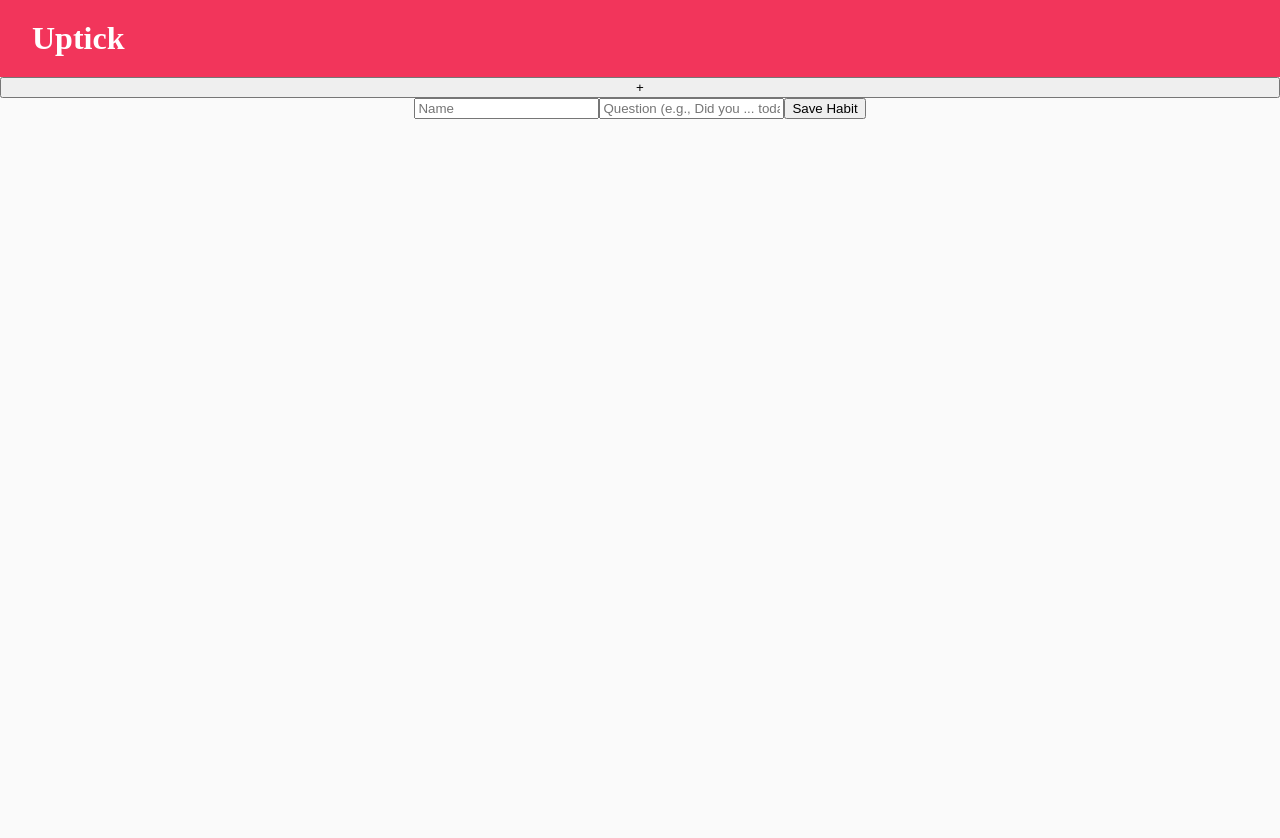
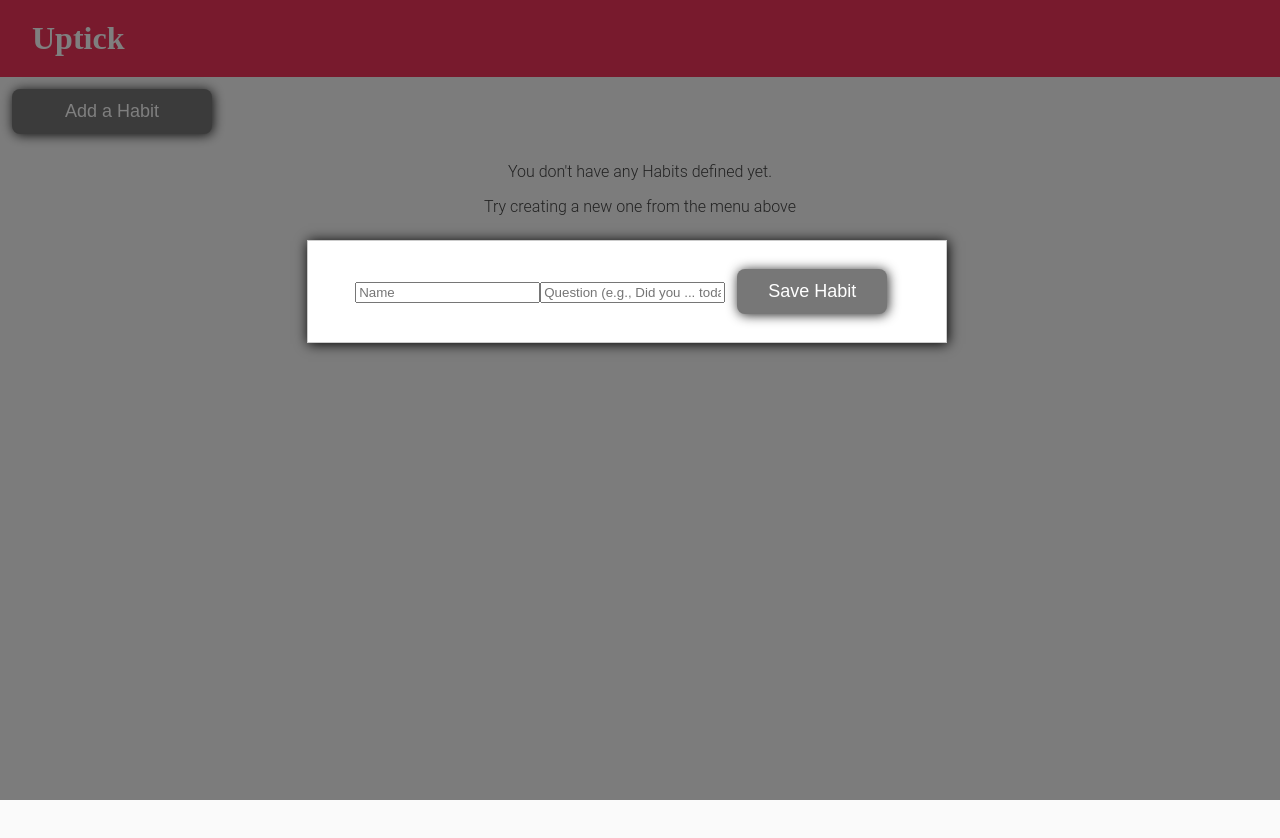
Before and after one commit to Rory-Gaddin/react-habits, a React (Create React App) app: page / in a window 1280 px wide. Shown: the top 838 px of the page. Built offline with nearby package versions, Linux system fonts and the light colour scheme; a web font is replaced by a local one.

Commit message:
New Habit form to Modal window

```diff
--- a/src/components/UI/RaisedButton/RaisedButton.js
+++ b/src/components/UI/RaisedButton/RaisedButton.js
@@ -23,7 +23,7 @@ const RaisedButton = props => {
       disabled={props.disabled}
       onClick={props.onClick}
       {...domProps}
-    >{props.text}</button>
+    >{props.children}</button>
   )
 }
 
--- a/src/containers/HabitConfiguration/HabitConfiguration.js
+++ b/src/containers/HabitConfiguration/HabitConfiguration.js
@@ -1,5 +1,6 @@
 import React, { Component } from 'react'
 import './HabitConfiguration.css'
+import RaisedButton from './../../components/UI/RaisedButton/RaisedButton';
 
 export default class HabitConfiguration extends Component {
   render() {
@@ -17,10 +18,10 @@ export default class HabitConfiguration extends Component {
           placeholder="Question (e.g., Did you ... today?)"
           value={this.state.question}
         ></input>
-        <button
+        <RaisedButton
           disabled={!this.formIsValid}
           onClick={this.saveHandler}
-        >Save Habit</button>
+        >Save Habit</RaisedButton>
       </div>
     )
   }
--- a/src/containers/HabitList/HabitList.js
+++ b/src/containers/HabitList/HabitList.js
@@ -7,13 +7,15 @@ import * as habitActions from './../../store/actions/habit.actions';
 import { HabitDisplayState } from './../../store/reducers/habit.reducer';
 import Habit from './../Habit/Habit';
 import './HabitList.css';
+import RaisedButton from './../../components/UI/RaisedButton/RaisedButton';
+import Modal from './../../components/UI/Modal/Modal';
 
 class HabitList extends Component {
   render = () => <ThemeContext.Consumer>{themeCtx => (
     <div className={getThemeStyles('background.primary', themeCtx, 'HabitContainer')}>
-      <button
+      <RaisedButton
         onClick={this.props.onAddNewHabit}
-      >+</button>
+      >Add a Habit</RaisedButton>
       <div className="HabitListContainer">
         {this.habitList()}
       </div>
@@ -25,8 +27,7 @@ class HabitList extends Component {
    * UI Fragment Functions
    */
 
-  habitList = () => this.props.displayState === HabitDisplayState.SHOW_HABIT_LIST
-  ? this.props.habits.length > 0
+  habitList = () => this.props.habits.length > 0
   ? this.props.habits.map(h =>
       <Habit key={h.id} habit={h} />
     )
@@ -36,13 +37,18 @@ class HabitList extends Component {
         <p>Try creating a new one from the menu above</p>
       </div>
     )}</ThemeContext.Consumer>
-  : null;
+  ;
 
   newHabitForm = () => this.props.displayState === HabitDisplayState.NEW_HABIT
-  ? <HabitConfiguration
+  ? <Modal
+      actions={[]}
+      onDismiss={() => this.props.onDisplayStateChange(HabitDisplayState.SHOW_HABIT_LIST)}
+    >
+      <HabitConfiguration
         habit={null}
         onSave={this.saveNewHabitHandler}
       ></HabitConfiguration>
+    </Modal>
   : null;
 
   /**
@@ -64,6 +70,7 @@ class HabitList extends Component {
   saveNewHabitHandler = (newHabit) => {
     const _new = {...newHabit, id: (this.props.habits.length + 1).toString()}
     this.props.onSaveHabit(_new);
+    this.props.onDisplayStateChange(HabitDisplayState.SHOW_HABIT_LIST);
   }
 }
 
@@ -75,7 +82,8 @@ const mapStateToProps = state => ({
 const mapDispatchToProps = dispatch => ({
   onRefreshHabitList: () => dispatch({ type: habitActions.REFRESH_HABIT_LIST }),
   onAddNewHabit: () => dispatch({ type: habitActions.REQUEST_NEW_HABIT_FORM }),
-  onSaveHabit: (habit) => dispatch({ type: habitActions.SAVE_HABIT, habit: habit })
+  onSaveHabit: (habit) => dispatch({ type: habitActions.SAVE_HABIT, habit: habit }),
+  onDisplayStateChange: (newState) => dispatch({ type: habitActions.CHANGE_DISPLAY_STATE, displayState: newState })
 });
 
 export default connect(mapStateToProps, mapDispatchToProps)(HabitList)
--- a/src/store/actions/habit.actions.js
+++ b/src/store/actions/habit.actions.js
@@ -1,3 +1,4 @@
 export const REQUEST_NEW_HABIT_FORM = 'add-habit';
 export const REFRESH_HABIT_LIST = 'add-habit';
 export const SAVE_HABIT = 'save-habit';
+export const CHANGE_DISPLAY_STATE = 'change-display-state';
--- a/src/store/reducers/habit.reducer.js
+++ b/src/store/reducers/habit.reducer.js
@@ -24,8 +24,15 @@ const reducer = (state = initialState, action) => {
 
     case habitActions.SAVE_HABIT:
     return {...state,
-      habits: state.habits.concat(action.habit),
-      displayState: HabitDisplayState.SHOW_HABIT_LIST
+      habits: state.habits.concat(action.habit)
+    }
+
+    case habitActions.CHANGE_DISPLAY_STATE:
+    if (!Object.keys(HabitDisplayState).find(state => HabitDisplayState[state] === action.displayState)) {
+      throw new Error(`The display state "${action.displayState}" is not recognized`)
+    }
+    return {...state,
+      displayState: action.state
     }
 
     default:
```
Lines whose indentation alone changed are shown as unchanged.
